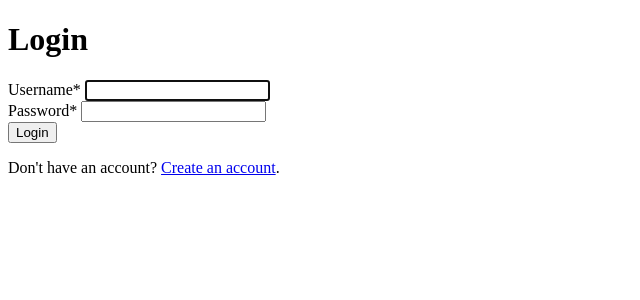
After one commit to Ian-Dzindo01/WolfPack, a Django app: page /login in a window 1280 px wide. The commit adds this page. Shown: the top 300 px of the page, without its empty margins (0-640 px from the left). Run offline with Django 5.2, Linux system fonts and the light colour scheme; some libraries are stand-ins or nearby versions.

Commit message:
Login logout working fine

```diff
--- a/Notes.txt
+++ b/Notes.txt
@@ -2,6 +2,7 @@ Users:
     Login
     Logout
     Email Verification
+    Social Media Registration Support
     MFA
 
 Tweets:
--- a/WolfPack/urls.py
+++ b/WolfPack/urls.py
@@ -11,5 +11,7 @@ urlpatterns = [
     path('create-tweet', tweet_create_view),
     path('tweets', tweet_list_view),
     path('tweets/<int:tweet_id>', tweet_detail_view),
+    path("logout", views.logout_request, name= "logout"),
+    path("login", views.login_request, name="login"),
     path("register/", register_request)
 ]
--- /dev/null
+++ b/tweets/templates/registration/login.html
@@ -0,0 +1,18 @@
+{% extends "components/header.html" %}
+
+{% block content %}
+
+{% load crispy_forms_tags %}
+
+<!--Login-->
+<div class="container py-5">
+  <h1>Login</h1>
+  <form method="POST">
+    {% csrf_token %}
+    {{ login_form|crispy }}
+    <button class="btn btn-primary" type="submit">Login</button>
+  </form>
+  <p class="text-center">Don't have an account? <a href="/register">Create an account</a>.</p>
+</div>
+
+{% endblock %}
--- a/tweets/views.py
+++ b/tweets/views.py
@@ -4,6 +4,8 @@ from django.utils.http import url_has_allowed_host_and_scheme
 from django.conf import settings
 from django.contrib import messages
 from django.contrib.auth import login, authenticate, logout
+from django.contrib.auth.forms import AuthenticationForm
+from .forms import NewUserForm
 
 from .forms import TweetForm, NewUserForm
 from .models import Tweet
@@ -74,3 +76,30 @@ def register_request(request):
 
 	form = NewUserForm()
 	return render (request=request, template_name="registration/register.html", context={"register_form":form})
+
+
+def login_request(request):
+	if request.method == "POST":
+		form = AuthenticationForm(request, data=request.POST)
+
+		if form.is_valid():
+			username = form.cleaned_data.get('username')
+			password = form.cleaned_data.get('password')
+			user = authenticate(username=username, password=password)
+
+			if user is not None:
+				login(request, user)
+				messages.info(request, f"You are now logged in as {username}.")
+				return redirect("/")
+
+			else:
+				messages.error(request,"Invalid username or password.")
+		else:
+			messages.error(request,"Invalid username or password.")
+	form = AuthenticationForm()
+	return render(request=request, template_name="registration/login.html", context={"login_form":form})
+
+def logout_request(request):
+	logout(request)
+	messages.info(request, "You have successfully logged out.")
+	return redirect("/")
```
Also changed, not shown: tweets/templates/components/navbar.html (+31 -2 lines), db.sqlite3, 1 other file.
